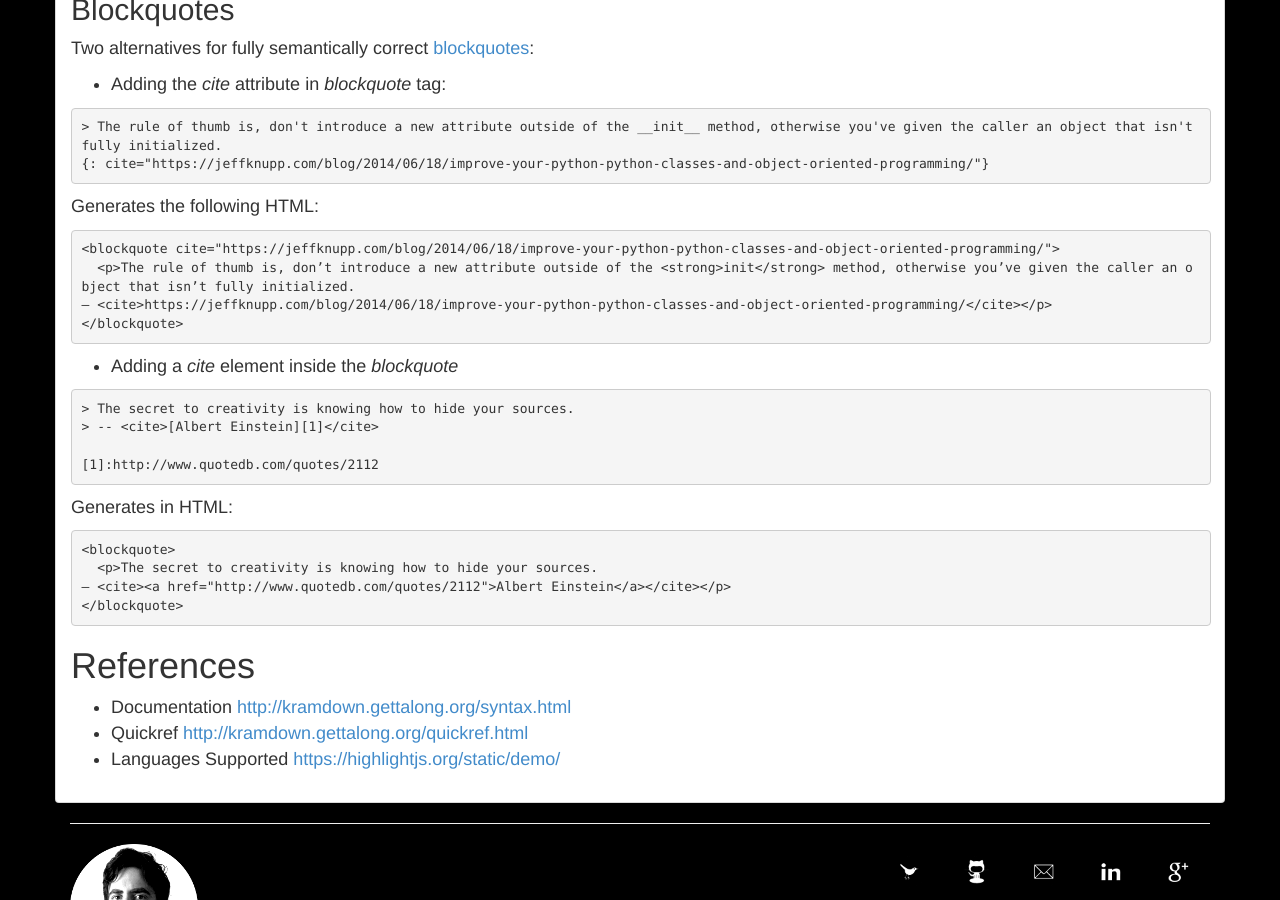
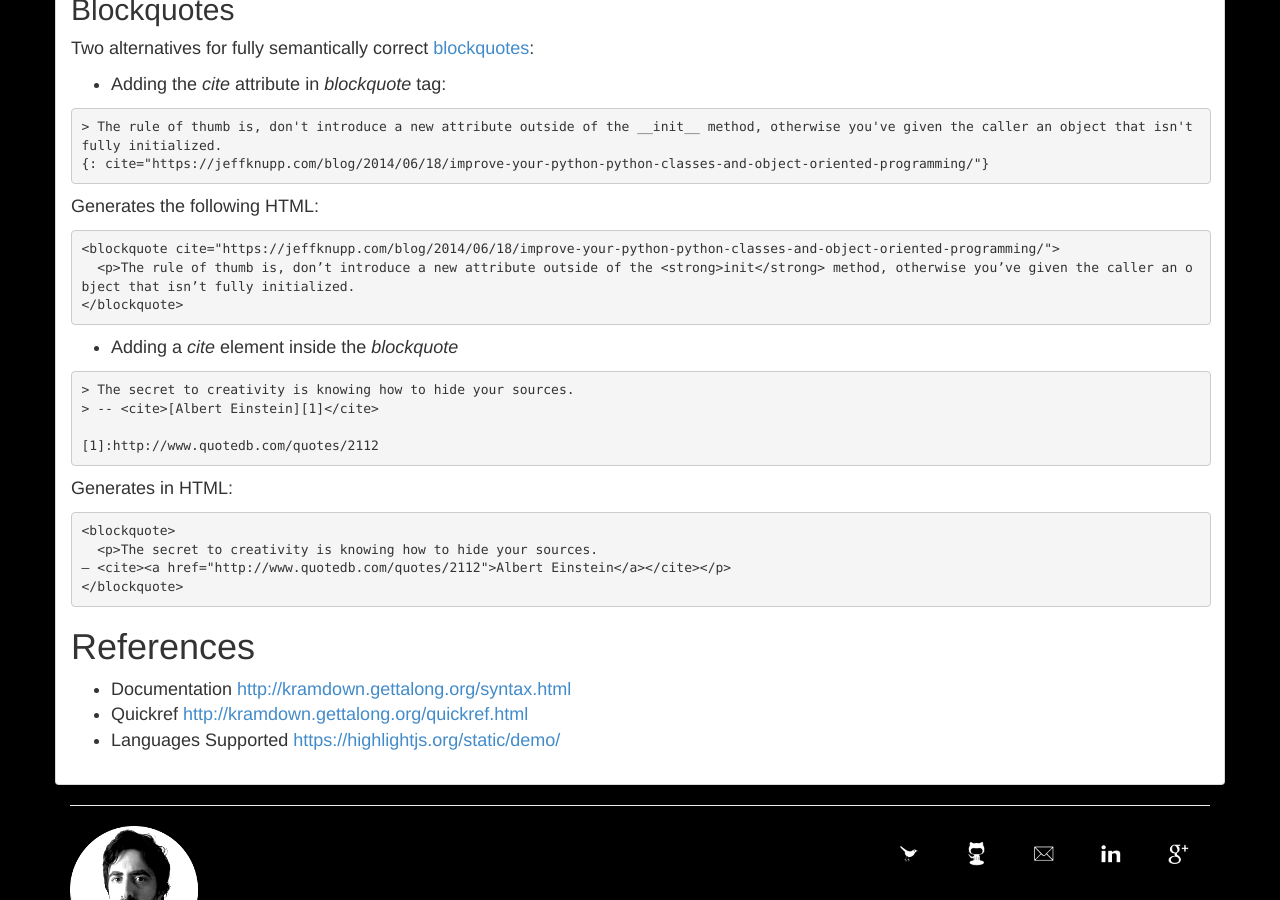
Before and after one commit to marcanuy/marcanuy.github.io, a Jekyll site: the page built from en/notes/_posts/2016-05-31-kramdown.md, in a window 1280 px wide and 900 px high, scrolled down 755 px. Built offline with Jekyll 4.4.1, drawn with Linux system fonts in a browser that asks for light colours; nearby versions of some CDN libraries.

Commit message:
fixed kramdown cite

```diff
--- a/en/notes/_posts/2016-05-31-kramdown.md
+++ b/en/notes/_posts/2016-05-31-kramdown.md
@@ -38,7 +38,6 @@ Generates the following HTML:
 ~~~ html
 <blockquote cite="https://jeffknupp.com/blog/2014/06/18/improve-your-python-python-classes-and-object-oriented-programming/">
   <p>The rule of thumb is, don’t introduce a new attribute outside of the <strong>init</strong> method, otherwise you’ve given the caller an object that isn’t fully initialized.
-– <cite>https://jeffknupp.com/blog/2014/06/18/improve-your-python-python-classes-and-object-oriented-programming/</cite></p>
 </blockquote>
 ~~~
 
```
